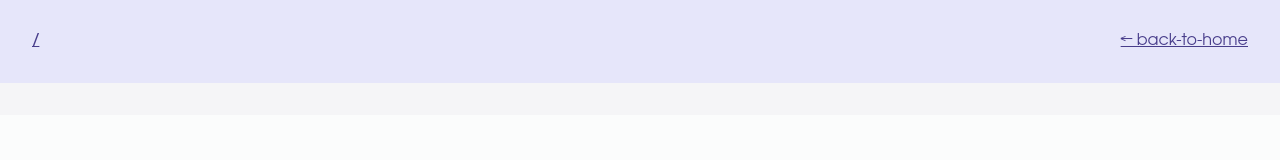
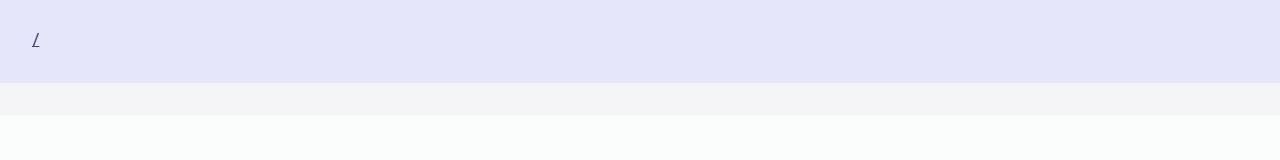
Before and after one commit to xkema/untitled-case-study-css-animations-with-react, a React (Vite) app: page / in a window 1280 px wide. Shown: the top 160 px of the page. Built offline with nearby package versions, Linux system fonts and the light colour scheme.

Commit message:
Removed "back-to-home" button from the `Header`

```diff
--- a/src/components/Header.tsx
+++ b/src/components/Header.tsx
@@ -4,7 +4,7 @@ export function Header() {
       <h1>
         <a href={window.location.pathname}>{window.location.pathname}</a>
       </h1>
-      <a href="/">&larr; back-to-home</a>
+      {/* <a href="/">&larr; back-to-home</a> */}
     </header>
   );
 }
```
